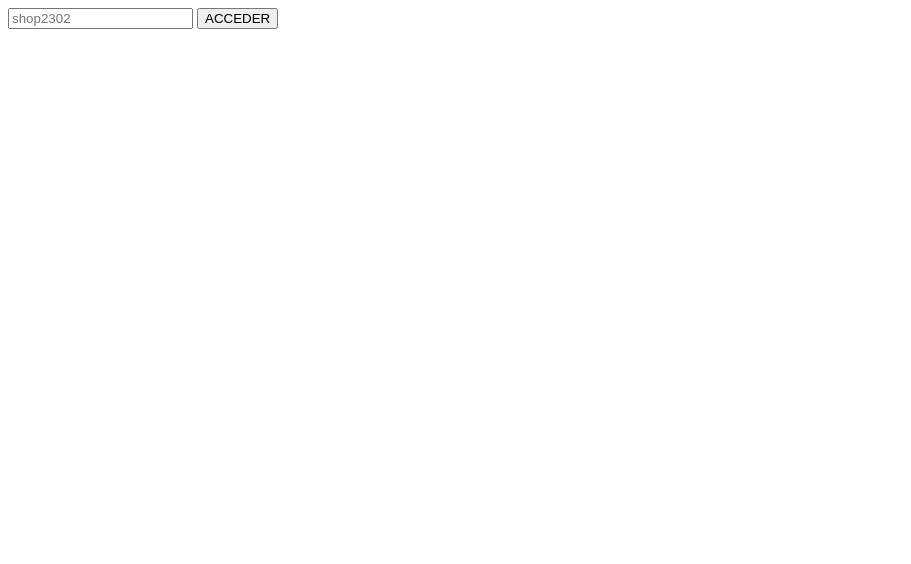
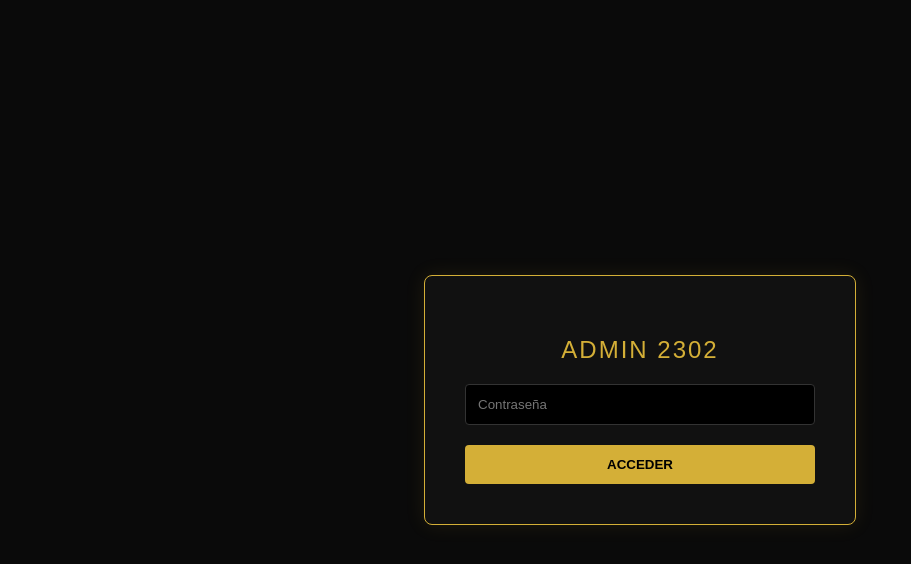
Before and after one commit to Dareljaja/Vercel-2302, a website: page public/admin.html in a window 1280 px wide. Shown: the whole page, without its empty margins (0-911 px from the left). Drawn offline with Linux system fonts and the light colour scheme.

Commit message:
Admin login listo

```diff
--- a/public/admin.html
+++ b/public/admin.html
@@ -1,36 +1,100 @@
-<!-- Admin login page - adapted for Vercel API -->
 <!DOCTYPE html>
 <html lang="es">
 <head>
     <meta charset="UTF-8">
     <meta name="viewport" content="width=device-width, initial-scale=1.0">
     <title>2302 | ADMIN</title>
-    <!-- Original admin styles here -->
-    <link href="https://fonts.googleapis.com/css2?family=Bebas+Neue&family=Space+Grotesk:wght@300;400;500;600;700&family=JetBrains+Mono:wght@400;500;700&display=swap" rel="stylesheet">
-    <!-- Full original admin CSS from admin.php -->
+    <link href="https://fonts.googleapis.com/css2?family=Space+Grotesk:wght@300;500;700&display=swap" rel="stylesheet">
+    <style>
+        body {
+            margin: 0;
+            padding: 0;
+            background-color: #0a0a0a;
+            color: #d4af37;
+            font-family: 'Space+Grotesk', sans-serif;
+            display: flex;
+            justify-content: center;
+            align-items: center;
+            height: 100vh;
+        }
+        .login-container {
+            background: #111;
+            padding: 40px;
+            border: 1px solid #d4af37;
+            border-radius: 8px;
+            box-shadow: 0 0 20px rgba(212, 175, 55, 0.1);
+            text-align: center;
+            width: 100%;
+            max-width: 350px;
+        }
+        h2 { margin-bottom: 20px; font-weight: 300; letter-spacing: 2px; }
+        input {
+            width: 100%;
+            padding: 12px;
+            margin-bottom: 20px;
+            background: #000;
+            border: 1px solid #333;
+            color: white;
+            border-radius: 4px;
+            box-sizing: border-box;
+            outline: none;
+        }
+        input:focus { border-color: #d4af37; }
+        button {
+            width: 100%;
+            padding: 12px;
+            background: #d4af37;
+            color: black;
+            border: none;
+            border-radius: 4px;
+            font-weight: bold;
+            cursor: pointer;
+            transition: 0.3s;
+        }
+        button:hover { background: #fff; }
+    </style>
 </head>
 <body>
+
     <div class="login-container">
+        <h2>ADMIN 2302</h2>
         <form id="adminLoginForm">
-            <input type="password" id="password" placeholder="shop2302">
-            <button type="submit">ACCEDER</button>
+            <input type="password" id="password" placeholder="Contraseña" required>
+            <button type="submit" id="btnAcceder">ACCEDER</button>
         </form>
     </div>
+
     <script>
         document.getElementById('adminLoginForm').addEventListener('submit', async (e) => {
             e.preventDefault();
+            const btn = document.getElementById('btnAcceder');
             const password = document.getElementById('password').value;
+
+            btn.innerText = 'CARGANDO...';
+            btn.disabled = true;
+
+            try {
                 const res = await fetch('/api/login', {
                     method: 'POST',
                     headers: {'Content-Type': 'application/json'},
-                body: JSON.stringify({password})
+                    body: JSON.stringify({ password })
                 });
+
                 const data = await res.json();
-            if (data.success) {
+
+                if (res.ok && data.success) {
+                    // Guardamos el token y redirigimos
                     localStorage.setItem('adminToken', data.token);
                     window.location.href = '/admin-panel.html';
                 } else {
-                alert('Contraseña incorrecta');
+                    alert(data.message || 'Contraseña incorrecta');
+                }
+            } catch (err) {
+                console.error('Error:', err);
+                alert('Error de conexión con la API. Revisa que el archivo api/login.js exista.');
+            } finally {
+                btn.innerText = 'ACCEDER';
+                btn.disabled = false;
             }
         });
     </script>
```
Also changed, not shown: package.json (+5 -7 lines), 2 other files. Lines whose indentation alone changed are shown as unchanged.
